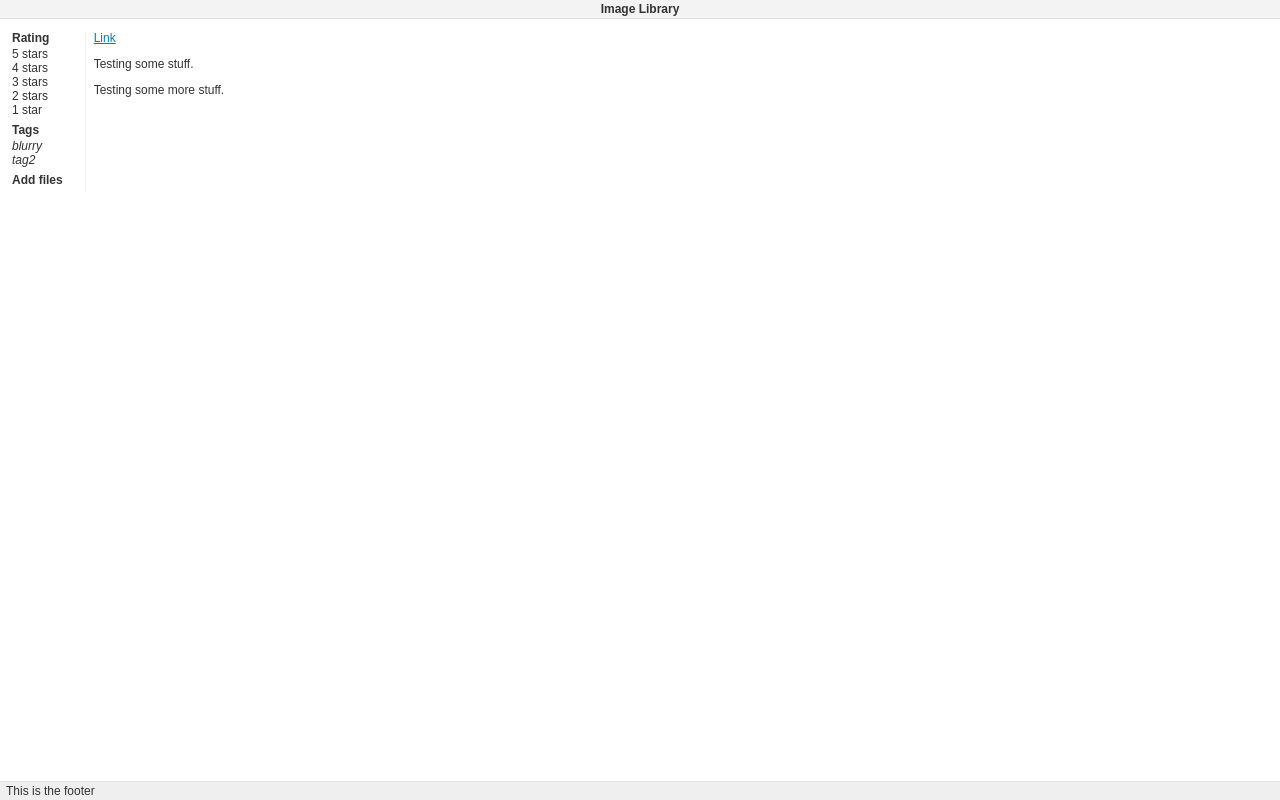
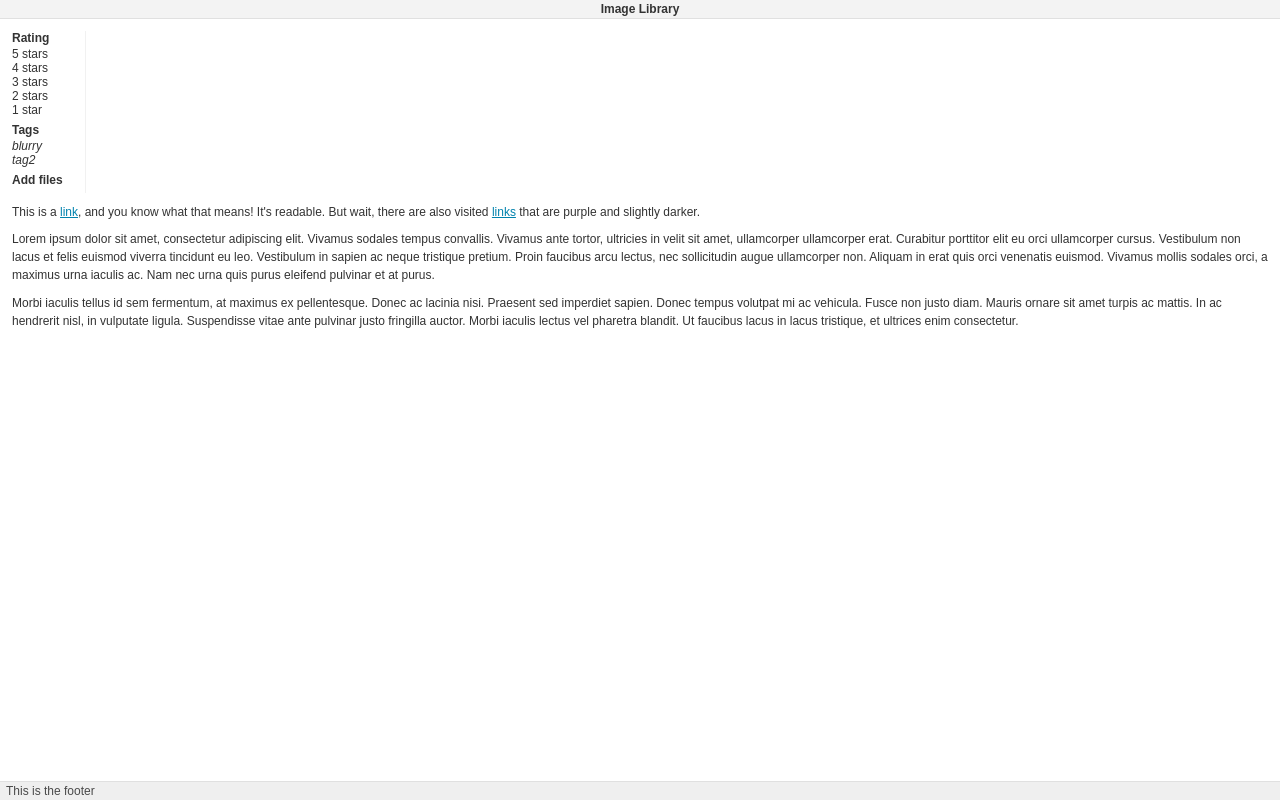
Before and after one commit to backlof/Imglib, a plain HTML site: page Source/ImglibWeb/Index.html in a window 1280 px wide. Drawn offline with Linux system fonts and the light colour scheme.

Commit message:
Style paragraphs

```diff
--- a/Source/ImglibWeb/Index.html
+++ b/Source/ImglibWeb/Index.html
@@ -31,9 +31,9 @@
 			</div>
 		</nav>
 		<article>
-			<a href="https://stackoverflow.com/questions/11198221/defining-variable-variables-using-less-css" class="link">Link</a>
-			<p>Testing some stuff.</p>
-			<p>Testing some more stuff.</p>
+			<p>This is a <a href="https://stackoverflow.com/questions/11198221/defining-variable-variables-using-less-css" class="link">link</a>, and you know what that means! It's readable. But wait, there are also visited <a href="https://stackoverflow.com/questions/12289853/how-can-i-use-a-notfirst-child-selector" class="link">links</a> that are purple and slightly darker.</p>
+			<p>Lorem ipsum dolor sit amet, consectetur adipiscing elit. Vivamus sodales tempus convallis. Vivamus ante tortor, ultricies in velit sit amet, ullamcorper ullamcorper erat. Curabitur porttitor elit eu orci ullamcorper cursus. Vestibulum non lacus et felis euismod viverra tincidunt eu leo. Vestibulum in sapien ac neque tristique pretium. Proin faucibus arcu lectus, nec sollicitudin augue ullamcorper non. Aliquam in erat quis orci venenatis euismod. Vivamus mollis sodales orci, a maximus urna iaculis ac. Nam nec urna quis purus eleifend pulvinar et at purus.</p>
+			<p>Morbi iaculis tellus id sem fermentum, at maximus ex pellentesque. Donec ac lacinia nisi. Praesent sed imperdiet sapien. Donec tempus volutpat mi ac vehicula. Fusce non justo diam. Mauris ornare sit amet turpis ac mattis. In ac hendrerit nisl, in vulputate ligula. Suspendisse vitae ante pulvinar justo fringilla auctor. Morbi iaculis lectus vel pharetra blandit. Ut faucibus lacus in lacus tristique, et ultrices enim consectetur.</p>
 
 			<!--<article data-bind="template: { if: subpage, name: subpage.name, data: subpage.data }"></article>-->
 			<!--<article data-bind="if: subpage, template: subpage"></article>-->
--- a/Source/ImglibWeb/Styles/style.less
+++ b/Source/ImglibWeb/Styles/style.less
@@ -63,6 +63,7 @@ footer {
 	right: 0;
 	bottom: 0;
 	left: 0;
+	color: #4a4a4a;
 	padding: 2px 0 2px 6px;
 	background-color: #efefef;
 	border-top: solid 1px #e0e0e0;
@@ -116,14 +117,26 @@ a.link {
 	text-decoration: underline;
 
 	&:visited {
-		color: @black;
+		color: darken(@purple, 60%);
 	}
 
 	&:hover {
-		color: darken(@blue, 70%);
 	}
 
 	&:active {
-		font-weight: bold;
 	}
 }
+
+/* Paragraph styling */
+
+article {
+	p {
+		line-height: 1.5em;
+		/*margin: 2px 0 8px 0;*/
+		margin: 0;
+	}
+
+	p{
+		margin: 0.8em 0 0 0;
+	}
+}
```
Also changed, not shown: Source/ImglibWeb/Styles/style.css, Source/ImglibWeb/Styles/style.min.css.
